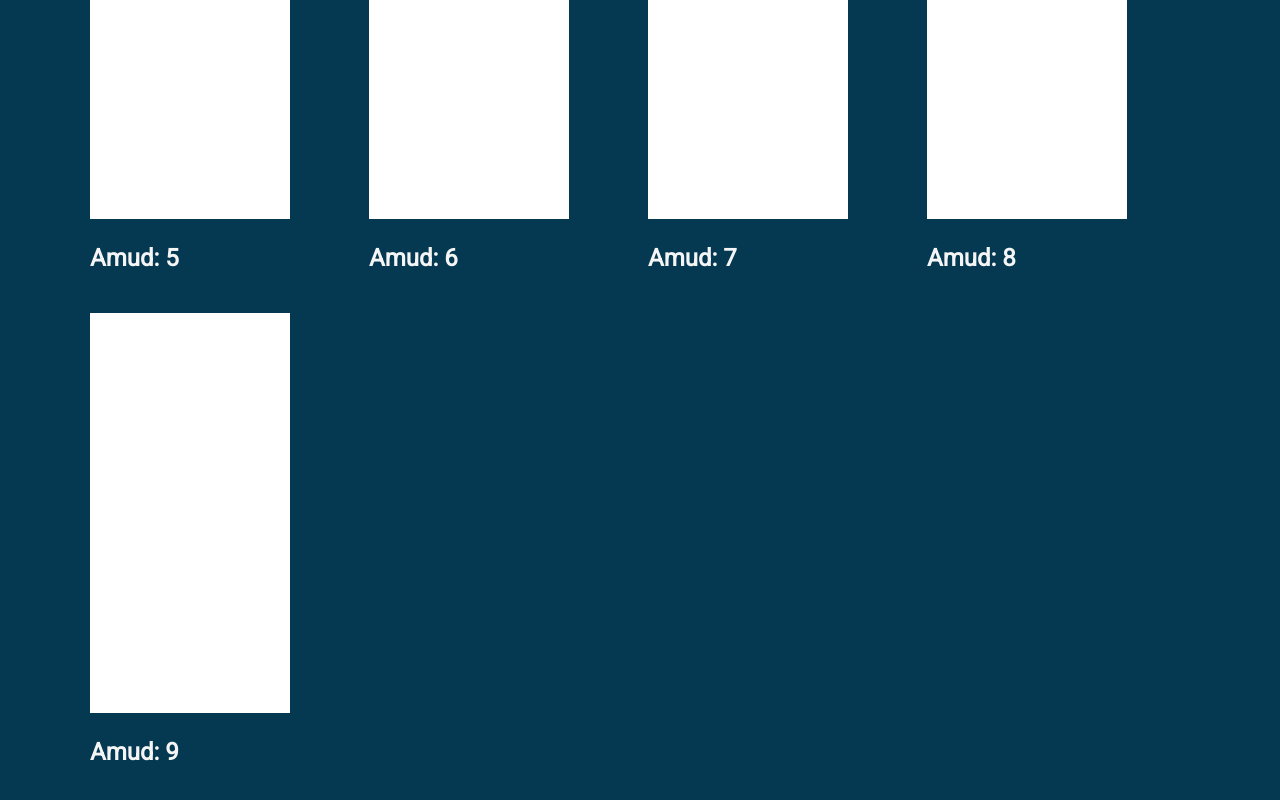
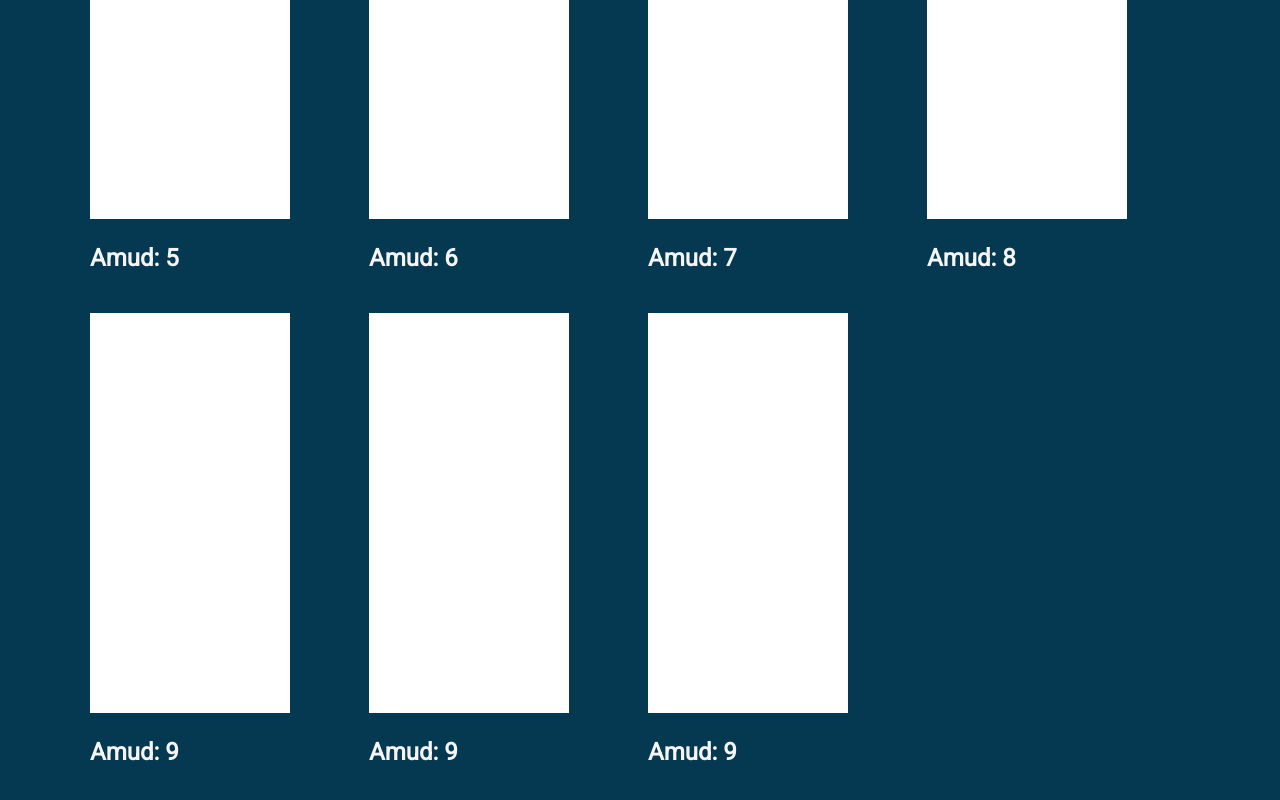
Before and after one commit to naftalib/SeferTorahProgress, a React (Create React App) app: page / in a window 1280 px wide. Shown: the part 769-1569 px from the top of the page. Built offline with nearby package versions, Linux system fonts and the light colour scheme.

Commit message:
titles new

```diff
--- a/src/data/tiles.js
+++ b/src/data/tiles.js
@@ -45,6 +45,16 @@ const Titles = [
         id:9,
         title: 'Amud: 9',
         status: 'pending',
-    }
+    },
+    {
+       id:10,
+       title: 'Amud: 9',
+       status: 'pending',
+   },
+   {
+      id:11,
+      title: 'Amud: 9',
+      status: 'pending',
+  }
 ]
 export default Titles
```
